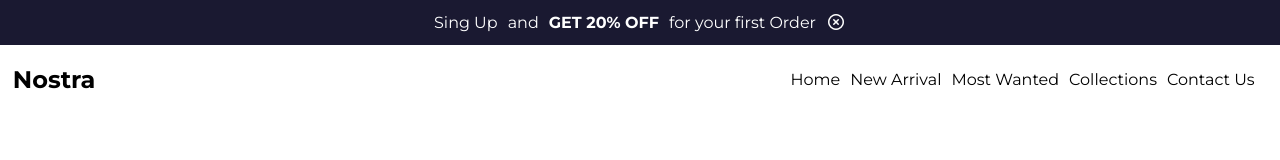
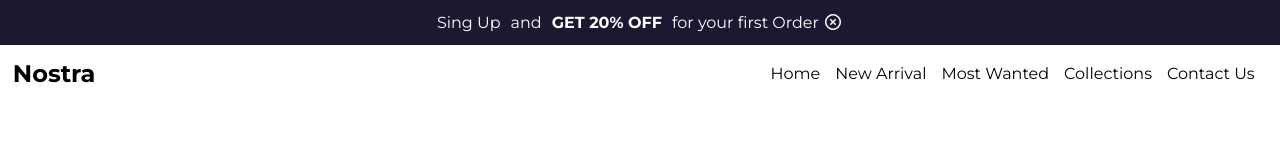
Before and after one commit to Jacksparrow7-coder/Nostra-emc, a plain HTML site: page index.html in a window 1280 px wide. Drawn offline with Linux system fonts and the light colour scheme.

Commit message:
changes in css

```diff
--- a/CSS/style.css
+++ b/CSS/style.css
@@ -28,13 +28,13 @@ header i {
   display: flex;
   justify-content: space-between;
   align-items: center;
-  padding: 1%;
+  padding: 0.5% 1%;
 }
 
 .header__section ul {
   display: flex;
   list-style: none;
-  gap: 10px;
+  gap: 15px;
   padding: 1%;
 }
 
--- a/index.html
+++ b/index.html
@@ -5,15 +5,14 @@
     <meta name="viewport" content="width=device-width, initial-scale=1.0">
     <title>Document</title>
     <link rel="stylesheet" href="./CSS/style.css">
-    <link rel="stylesheet" href="https://cdnjs.cloudflare.com/ajax/libs/font-awesome/7.0.1/css/all.min.css" integrity="sha512-2SwdPD6INVrV/lHTZbO2nodKhrnDdJK9/kg2XD1r9uGqPo1cUbujc+IYdlYdEErWNu69gVcYgdxlmVmzTWnetw==" crossorigin="anonymous" referrerpolicy="no-referrer" />
+    <link rel="stylesheet" href="https://cdnjs.cloudflare.com/ajax/libs/font-awesome/7.0.1/css/all.min.css" integrity="sha512-2SwdPD6INVrV/lHTZbO2nodKhrnDdJK9/kg2XD1r9uGqPo1cUbujc+IYdlYdEErWNu69gVcYgdxlmVmzTWnetw==" crossorigin="anonymous" referrerpolicy="no-referrer">
 </head>
 <body>
     <header>
         <p>Sing Up</p>
         <span>and</span>
         <p  style="font-weight: bolder;">GET 20% OFF</p>
-        <span>for  your  first  Order</span>
-        <i id="x" class="fa-regular fa-circle-xmark" style="color: #ffffff;"></i>
+        <span>for  your  first  Order <i id="x" class="fa-regular fa-circle-xmark" style="color: #ffffff;"></i></span>
     </header>
     <main>
         <section class="header__section">
@@ -28,7 +27,7 @@
             <i id="icon" class="fa-solid fa-bars fa-lg" style="color: #000000;"></i>
         </section>
 <!-- sidenav -->
-        <section class="sidenav">
+        <div class="sidenav">
             <i id="close" class="fa-solid fa-xmark" style="color: #ffffff;"></i>
              <ul>
                 <li>Home</li>
@@ -37,7 +36,7 @@
                 <li>Collections</li>
                 <li>Contact Us</li>
             </ul>
-        </section>
+        </div>
     </main>
 <script src="./JS/main.js"></script>
 </body>
```
